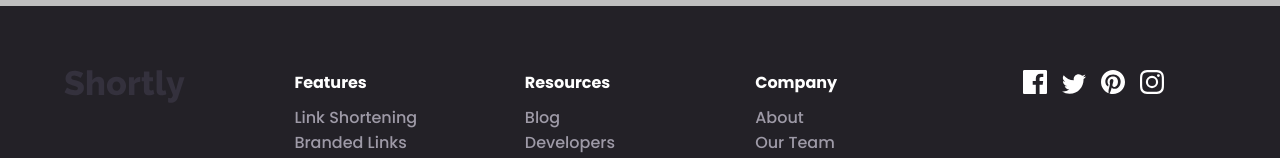
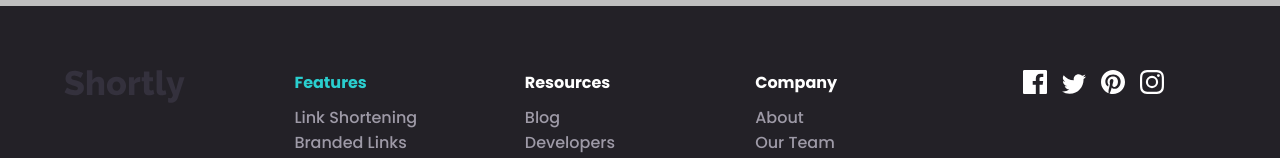
Before and after one commit to laioAndrade/URL-shortening, a React (Create React App) app: page / in a window 1280 px wide. In both pictures the pointer is over the element 409 px from the left and 1345 px from the top of the page. Shown: the part 1263-1421 px from the top of the page. Built offline with nearby package versions, Linux system fonts and the light colour scheme.

Commit message:
change css

```diff
--- a/src/Components/Footer/Footer.module.css
+++ b/src/Components/Footer/Footer.module.css
@@ -6,6 +6,8 @@
   grid-template-columns: repeat(5, 1fr);
   color: hsl(257, 7%, 63%);
 }
+
+
 
 .List {
   display: flex;
@@ -19,6 +21,12 @@
   margin-bottom: 10px;
 }
 
+.List span:hover,
+.List span:active {
+  cursor: pointer;
+  color: hsl(180, 66%, 49%);
+}
+
 .Icon {
   margin-right: 15px;
 }
```
